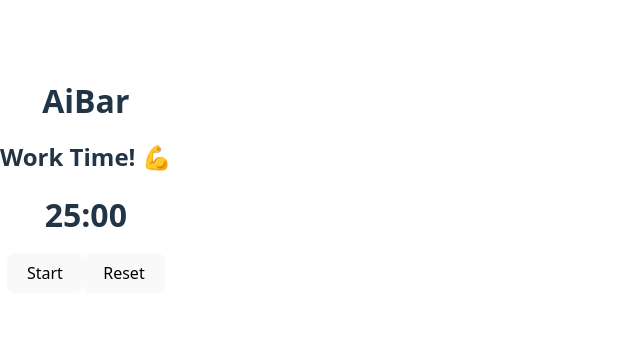
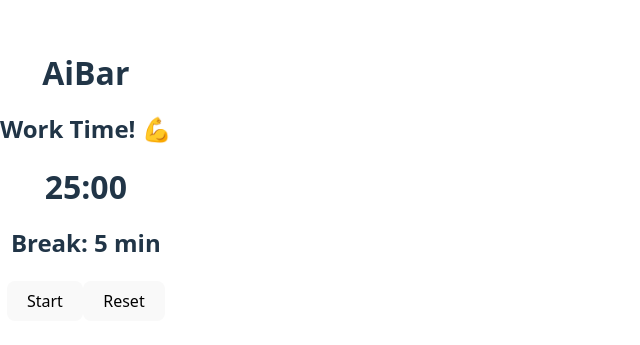
Before and after one commit to Sam0420/AiBar, a React (Vite) app: page / in a window 1280 px wide. Shown: the part 223-568 px from the top of the page, without its empty margins (0-640 px from the left). Built offline with nearby package versions, Linux system fonts and the light colour scheme.

Commit message:
added an option to customize the breaktime

```diff
--- a/src/Timer.jsx
+++ b/src/Timer.jsx
@@ -11,6 +11,8 @@ const Timer = ()  => {
         setTimeLeft,
         setIsRunning,
         resetTimer,
+        breakDuration,
+        setBreakDuration
       } = useTimer();
 
       const handleTimeChange = (newTime) => {
@@ -19,11 +21,17 @@ const Timer = ()  => {
         resetTimer(newTime);
       };
 
+      const handleBreakChange = (newBreakTime) => {
+        if (newBreakTime > 0){
+          setBreakDuration (newBreakTime * 60);
+        }
+      }
+
     return(
     <div className="tc">
       <h1>AiBar</h1>
       <h2>{isBreak ? "Break Time! 🎉" : "Work Time! 💪"}</h2>
-      <DisplayTimer timeLeft={timeLeft} onTimeChange={handleTimeChange} />
+      <DisplayTimer timeLeft={timeLeft} onTimeChange={handleTimeChange} breakDuration={breakDuration} onBreakChange={handleBreakChange} />
       <button onClick={() => setIsRunning(prev => !prev)}>
         {isRunning ? "Pause" : "Start"}
       </button>
--- a/src/components/DisplayTimer.jsx
+++ b/src/components/DisplayTimer.jsx
@@ -1,8 +1,10 @@
 import { useState } from "react";
 
-const DisplayTimer = ({timeLeft, onTimeChange}) => {
+const DisplayTimer = ({timeLeft, onTimeChange, onBreakChange, breakDuration}) => {
     const [isEditing, setIsEditing] = useState(false);
     const [inputMinutes, setInputMinutes] = useState("");
+    const [isEditingBreak, setIsEditingBreak]= useState(false);
+    const [inputBreakMinutes, setInputBreakMinutes] = useState ("");
 
     const formatTime = (seconds) => {
         const minutes = Math.floor(seconds / 60);
@@ -18,9 +20,18 @@ const DisplayTimer = ({timeLeft, onTimeChange}) => {
         setIsEditing(false);
     };
 
+    const changeBreakTime = () => {
+        if (inputBreakMinutes > 0){
+            onBreakChange(parseInt(inputMinutes, 10) * 60);
+        }
+        setInputBreakMinutes("");
+        setIsEditingBreak(false);
+
+    }
+
     return(
         <div>
-            <h1 onClick={() => setIsEditing(true)} style={{ cursor: "pointer" }}>
+          <h1 onClick={() => setIsEditing(true)} style={{ cursor: "pointer" }}>
           {isEditing ? (
             <input
               type="number"
@@ -36,8 +47,25 @@ const DisplayTimer = ({timeLeft, onTimeChange}) => {
             formatTime(timeLeft)
           )}
         </h1>
-        </div>
-    )
-}
+
+        <h2 onClick={() => setIsEditingBreak(true)} style={{cursor: "pointer"}}>
+          {isEditingBreak ? (
+            <input
+              type="number"
+              value={inputBreakMinutes}
+              onChange={(e) => setInputBreakMinutes(e.target.value)}
+              onBlur = {changeBreakTime}
+              onKeyDown={(e) => {
+                if (e.key === "Enter") changeBreakTime();
+              }}
+              autoFocus
+            />
+            ) :(
+              `Break: ${breakDuration / 60} min `
+            )}
+        </h2>
+      </div>
+    );
+};
 
 export default DisplayTimer;
--- a/src/hooks/useTimer.js
+++ b/src/hooks/useTimer.js
@@ -4,7 +4,8 @@ const useTimer = (initialTime = 1500, breakTime = 300) => {
     const [timeLeft, setTimeLeft] = useState(initialTime);
     const [isRunning, setIsRunning] = useState(false);
     const [isBreak, setIsBreak] = useState(false);
-    const [workTime, setWorkTime] = useState (initialTime)
+    const [workTime, setWorkTime] = useState (initialTime);
+    const [breakDuration, setBreakDuration] = useState(breakTime);
 
     useEffect(() => {
             if (isRunning && timeLeft > 0) {
@@ -14,15 +15,15 @@ const useTimer = (initialTime = 1500, breakTime = 300) => {
                 return () => clearTimeout(timer);
             } else if (timeLeft === 0) {
                 if (!isBreak) {
-                    setTimeLeft(breakTime); // Switch to 5-minute break
+                    setTimeLeft(breakDuration); // Switch to 5-minute break
                     setIsBreak(true);
                 } else {
-                    setTimeLeft(initialTime); // Switch to 25-minute work session
+                    setTimeLeft(workTime); // Switch to 25-minute work session
                     setIsBreak(false);
                 }
                 setIsRunning(false);
             }
-        }, [isRunning, isBreak, timeLeft, initialTime, breakTime]);
+        }, [isRunning, isBreak, timeLeft, initialTime, breakDuration]);
 
         const resetTimer = (newWorkTime) => {
             if (newWorkTime !== undefined) {
@@ -41,7 +42,9 @@ const useTimer = (initialTime = 1500, breakTime = 300) => {
             isBreak,
             setTimeLeft,
             setIsRunning,
-            resetTimer
+            resetTimer,
+            breakDuration,
+            setBreakDuration
           };
         };
 
```
